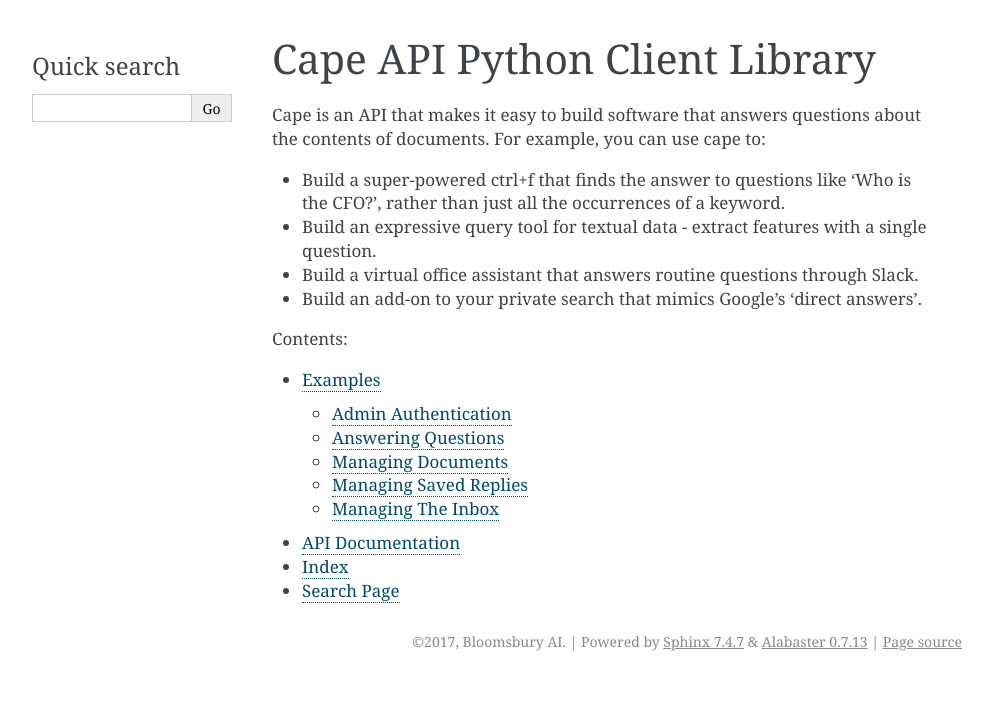
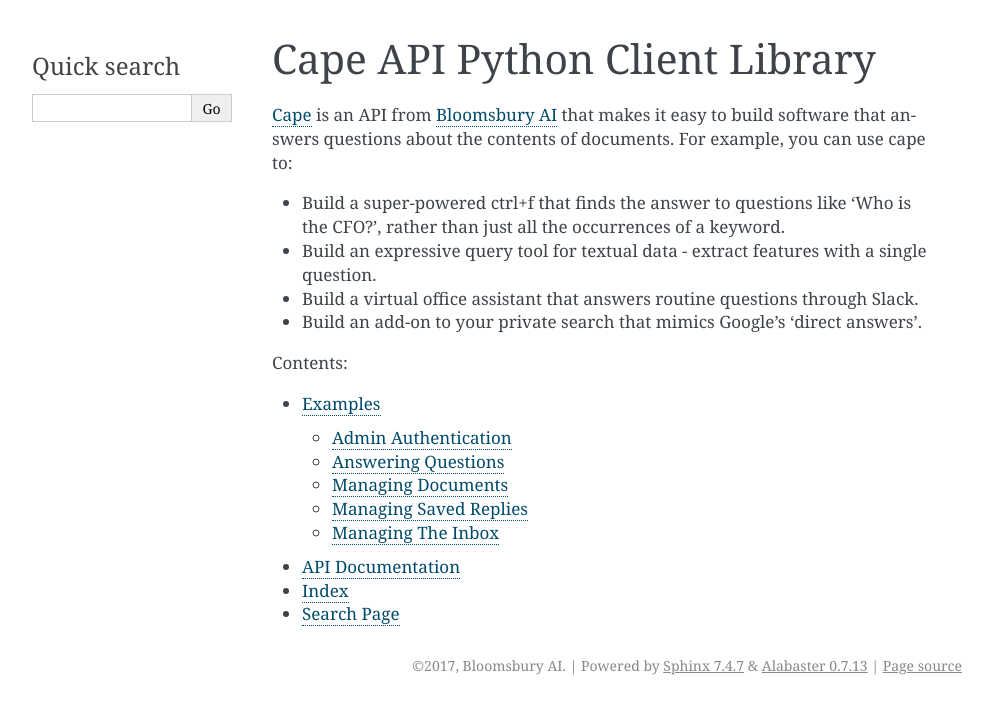
Before and after one commit to bloomsburyai/cape-client, a Sphinx documentation site: the page built from docs/source/index.rst, in a window 1280 px wide. Shown: the top 714 px of the page, without its empty margins (148-1141 px from the left). Built offline with Sphinx 7.4.7, drawn with Linux system fonts in a browser that asks for light colours.

```diff
--- a/docs/source/index.rst
+++ b/docs/source/index.rst
@@ -6,8 +6,8 @@
 Cape API Python Client Library
 ==============================
 
-Cape is an API that makes it easy to build software that answers questions about the contents of documents.
-For example, you can use cape to:
+`Cape <https://thecape.ai>`_ is an API from `Bloomsbury AI <http://bloomsbury.ai>`_ that makes it easy to build software
+that answers questions about the contents of documents. For example, you can use cape to:
 
 * Build a super-powered ctrl+f that finds the answer to questions like 'Who is the CFO?', rather than just all the occurrences of a keyword.
 * Build an expressive query tool for textual data - extract features with a single question.
```
